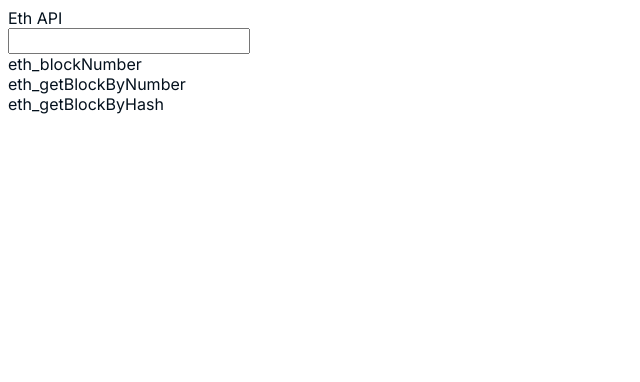
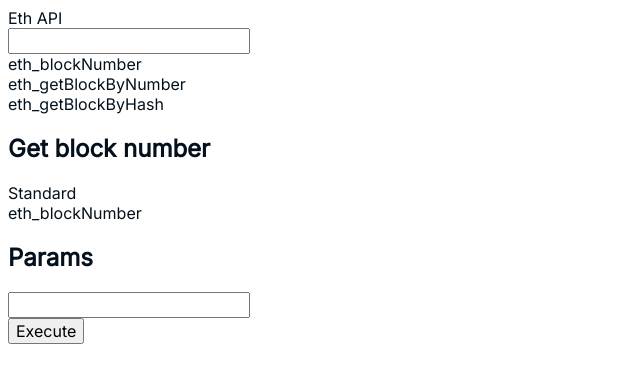
Before and after one commit to Destiner/ethereum-json-rpc, a Vue app: page / in a window 1280 px wide. Shown: the top 382 px of the page, without its empty margins (0-640 px from the left). Built offline with nearby package versions, Linux system fonts and the light colour scheme.

Commit message:
Main page layout

```diff
--- a/src/pages/Main.vue
+++ b/src/pages/Main.vue
@@ -11,7 +11,32 @@
         <div>eth_getBlockByHash</div>
       </div>
     </section>
-    <section class="params"></section>
-    <section class="execution"></section>
+    <section class="method">
+      <h1 class="method-title">Get block number</h1>
+      <div>
+        <div class="method-type">Standard</div>
+        <div class="method-id">eth_blockNumber</div>
+      </div>
+      <div class="method-description"></div>
+      <div class="method-params">
+        <h2>Params</h2>
+        <div class="method-param-list">
+          <div class="method-param">
+            <div class="method-param-meta">
+              <div class="method-param-name"></div>
+              <div class="method-param-type"></div>
+              <div class="method-param-required" />
+            </div>
+            <input class="method-param-value" />
+          </div>
+        </div>
+      </div>
+    </section>
+    <section class="execution">
+      <div class="execution-request">
+        <button class="execution-request-run">Execute</button>
+      </div>
+      <div class="execution-response"></div>
+    </section>
   </main>
 </template>
```
